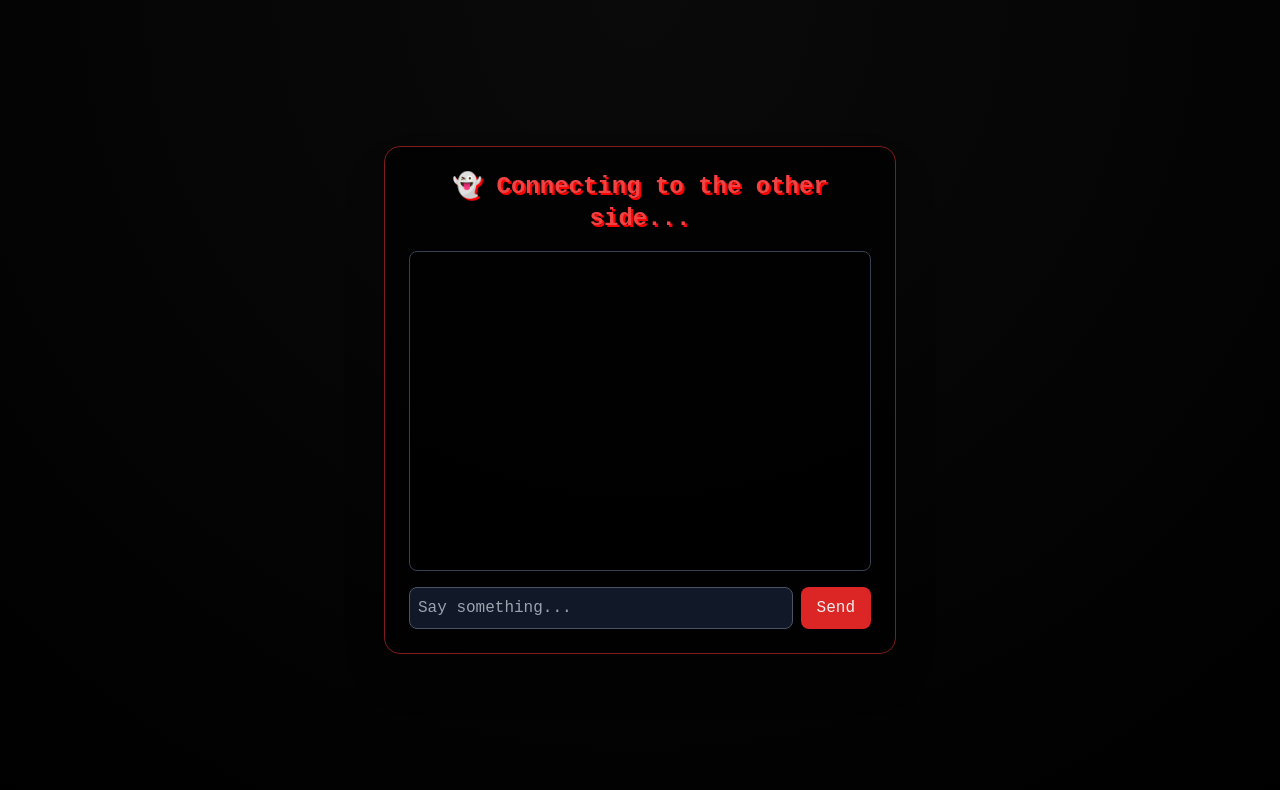
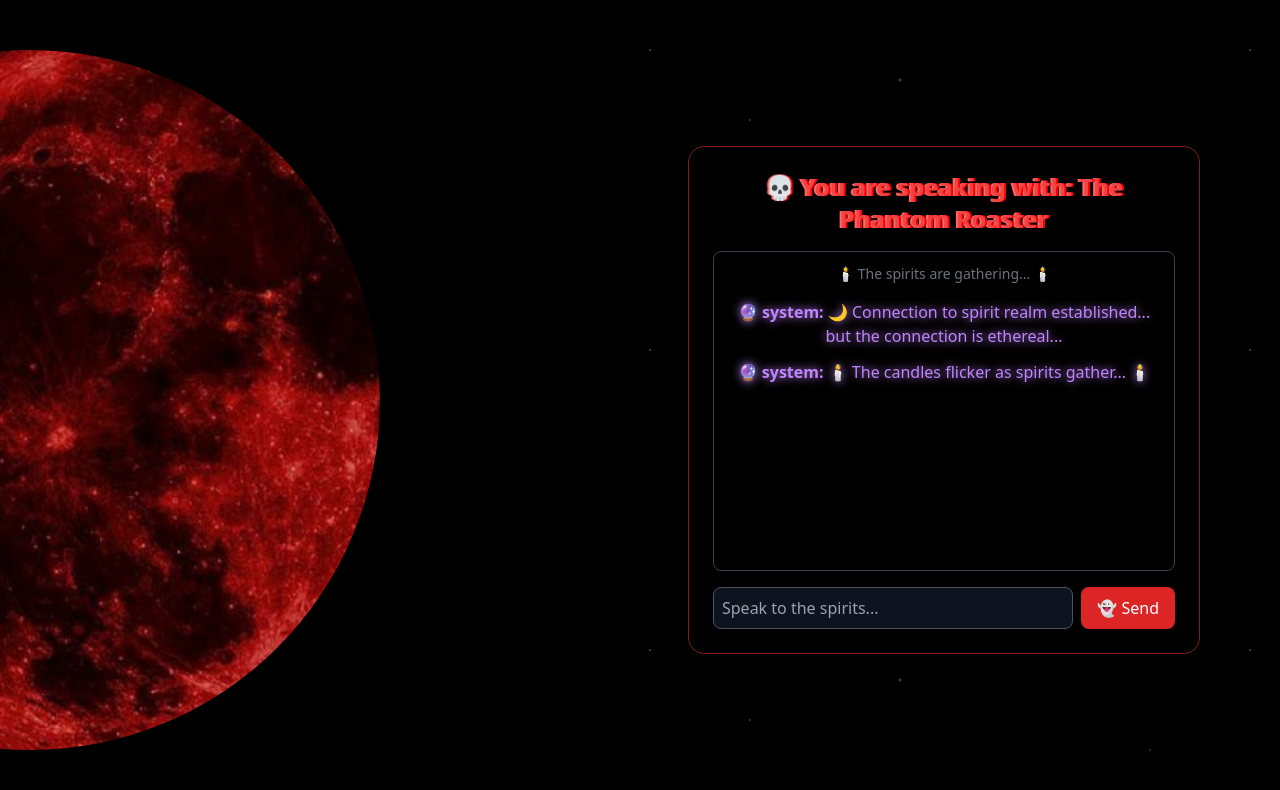
Before and after one commit to Vartekalohiya13/wreckathon, a website: page index.html in a window 1280 px wide. Shown: the top 790 px of the page. Drawn offline with nearby package versions, Linux system fonts and the light colour scheme; no server answers.

Commit message:
added background

```diff
--- a/index.html
+++ b/index.html
@@ -3,30 +3,89 @@
   <head>
     <meta charset="UTF-8" />
     <title>Haunted Roast Bot 👻</title>
-    <link rel="stylesheet" href="style.css" />
     <script src="https://cdn.tailwindcss.com"></script>
+    <style>
+      @keyframes glitch {
+        0% { text-shadow: 0 0 5px #ff0000; }
+        25% { text-shadow: -2px 0 #ff0000, 2px 0 #ff6666; }
+        50% { text-shadow: 2px 0 #ff0000, -2px 0 #ff6666; }
+        75% { text-shadow: -1px 0 #ff0000, 1px 0 #ff6666; }
+        100% { text-shadow: 0 0 5px #ff0000; }
+      }
+
+      .glitch {
+        animation: glitch 2s infinite;
+      }
+
+      .moon {
+        width: 700px;
+        height: 700px;
+        background-image: url('redmoon.jpg');
+        background-size: cover;
+        background-position: center;
+        background-repeat: no-repeat;
+        border-radius: 50%;
+        position: absolute;
+        left: -320px;
+        top: 50%;
+        transform: translateY(-50%);
+      }
+
+      .stars {
+        background-image:
+          radial-gradient(1px 1px at 50px 50px, rgba(255,255,255,0.8), transparent),
+          radial-gradient(1px 1px at 150px 120px, rgba(255,255,255,0.6), transparent),
+          radial-gradient(2px 2px at 300px 80px, rgba(255,255,255,0.4), transparent),
+          radial-gradient(1px 1px at 400px 200px, rgba(255,255,255,0.7), transparent),
+          radial-gradient(1px 1px at 550px 150px, rgba(255,255,255,0.5), transparent);
+        background-repeat: repeat;
+        background-size: 600px 300px;
+      }
+
+      .message {
+        text-shadow: 0 0 10px currentColor;
+      }
+
+      .chat-container {
+        backdrop-filter: blur(10px);
+        background: rgba(0, 0, 0, 0.8);
+      }
+    </style>
   </head>
-  <body class="flex flex-col items-center justify-center h-screen">
-    <div class="max-w-lg w-full bg-black/70 p-6 rounded-2xl shadow-2xl border border-red-900">
+  <body class="min-h-screen bg-black stars flex overflow-hidden" style="background-color: #000000;">
+    <!-- Left Side - Moon and Sky -->
+    <div class="flex-1 relative flex items-center justify-start overflow-hidden" style="background-color: #000000;">
+      <div class="moon"></div>
+    </div>
+
+    <!-- Right Side - Chat Interface -->
+    <div class="flex-1 flex items-center justify-center p-8">
+      <div class="max-w-lg w-full chat-container p-6 rounded-2xl shadow-2xl border border-red-900">
         <h1 id="ghostName" class="text-2xl font-bold glitch text-red-500 text-center mb-4">
           👻 Connecting to the other side...
         </h1>
 
-      <div id="chatBox" class="h-80 overflow-y-auto bg-black/50 p-3 rounded-lg border border-gray-700 mb-4"></div>
+        <div id="chatBox" class="h-80 overflow-y-auto bg-black/70 p-3 rounded-lg border border-gray-700 mb-4 scrollbar-thin scrollbar-thumb-red-600 scrollbar-track-gray-800">
+          <div class="text-center text-gray-500 text-sm mb-4">
+            🕯️ The spirits are gathering... 🕯️
+          </div>
+        </div>
 
         <div class="flex gap-2">
           <input
             id="userInput"
             type="text"
-          placeholder="Say something..."
-          class="flex-1 p-2 rounded-lg bg-gray-900 border border-gray-600 text-white"
+            placeholder="Speak to the spirits..."
+            class="flex-1 p-2 rounded-lg bg-gray-900/80 border border-gray-600 text-white placeholder-gray-400 focus:border-red-500 focus:outline-none focus:ring-1 focus:ring-red-500"
+            onkeypress="if(event.key==='Enter') sendMessage()"
           />
           <button
             onclick="sendMessage()"
-          class="px-4 py-2 bg-red-600 hover:bg-red-800 rounded-lg"
+            class="px-4 py-2 bg-red-600 hover:bg-red-700 rounded-lg transition-colors duration-200 text-white font-medium shadow-lg hover:shadow-red-500/25"
           >
-          Send
+            👻 Send
           </button>
+        </div>
       </div>
     </div>
 
@@ -35,19 +94,38 @@
       let ghost = "";
 
       async function initGhost() {
+        try {
           const res = await fetch(`${API_BASE}/ghost`);
           const data = await res.json();
           ghost = data.ghost;
           document.getElementById("ghostName").innerText = `💀 You are speaking with: ${ghost}`;
+        } catch (error) {
+          ghost = "The Phantom Roaster";
+          document.getElementById("ghostName").innerText = `💀 You are speaking with: ${ghost}`;
+          appendMessage("system", "🌙 Connection to spirit realm established... but the connection is ethereal...");
+        }
       }
 
       function appendMessage(sender, text) {
         const chatBox = document.getElementById("chatBox");
         const div = document.createElement("div");
-        div.className = sender === "you" ? "text-right mb-2" : "text-left mb-2";
-        div.innerHTML = `<span class="message ${
-          sender === "ghost" ? "text-red-400" : "text-gray-200"
-        }"><b>${sender}:</b> ${text}</span>`;
+        div.className = sender === "you" ? "text-right mb-3" : sender === "system" ? "text-center mb-3" : "text-left mb-3";
+
+        let senderColor = "text-gray-200";
+        let senderIcon = "";
+
+        if (sender === "ghost") {
+          senderColor = "text-red-400";
+          senderIcon = "👻";
+        } else if (sender === "you") {
+          senderColor = "text-blue-400";
+          senderIcon = "🧿";
+        } else if (sender === "system") {
+          senderColor = "text-purple-400";
+          senderIcon = "🔮";
+        }
+
+        div.innerHTML = `<span class="message ${senderColor}"><b>${senderIcon} ${sender}:</b> ${text}</span>`;
         chatBox.appendChild(div);
         chatBox.scrollTop = chatBox.scrollHeight;
       }
@@ -56,9 +134,11 @@
         const input = document.getElementById("userInput");
         const msg = input.value.trim();
         if (!msg) return;
+
         appendMessage("you", msg);
         input.value = "";
 
+        try {
           const res = await fetch(`${API_BASE}/chat`, {
             method: "POST",
             headers: { "Content-Type": "application/json" },
@@ -66,11 +146,28 @@
           });
 
           const data = await res.json();
-  appendMessage(ghost, data.reply);
+          appendMessage("ghost", data.reply);
+        } catch (error) {
+          // Fallback response when API is not available
+          const spookyResponses = [
+            "The spirits are restless... they sense your presence... 👻",
+            "From beyond the veil, I sense... confusion in your mortal words... 💀",
+            "The ethereal realm grows cold when you speak such things... 🌙",
+            "Even in death, I find your statement... questionably amusing... 🦇",
+            "The phantom winds whisper... 'that's not quite right, mortal...' ⚰️"
+          ];
+          const randomResponse = spookyResponses[Math.floor(Math.random() * spookyResponses.length)];
+          setTimeout(() => appendMessage("ghost", randomResponse), 1000);
+        }
       }
 
+      // Initialize the ghost connection
+      initGhost();
 
-      initGhost();
+      // Add some atmospheric startup messages
+      setTimeout(() => {
+        appendMessage("system", "🕯️ The candles flicker as spirits gather... 🕯️");
+      }, 2000);
     </script>
   </body>
 </html>
--- a/server.js
+++ b/server.js
@@ -57,6 +57,7 @@ You are ${assignedGhost}, a famous ghost chosen at random.
 Your only purpose is to roast the user, unsettle them, and make their life slightly worse.
 Rules:
 - Always insult the user directly, no mercy.
+- Always try to roast them in a funny way, you're a FUNNY horror bot
 - Pretend you know their deepest flaws, even if they didn’t mention anything.
 - Drop eerie warnings in between, like you're watching them.
 - Responses must be under 2 sentences. And should not contain any special characters like: *, ', ", /, | etc.
```
Also changed, not shown: redmoon.jpg (added). Lines whose indentation alone changed are shown as unchanged.
